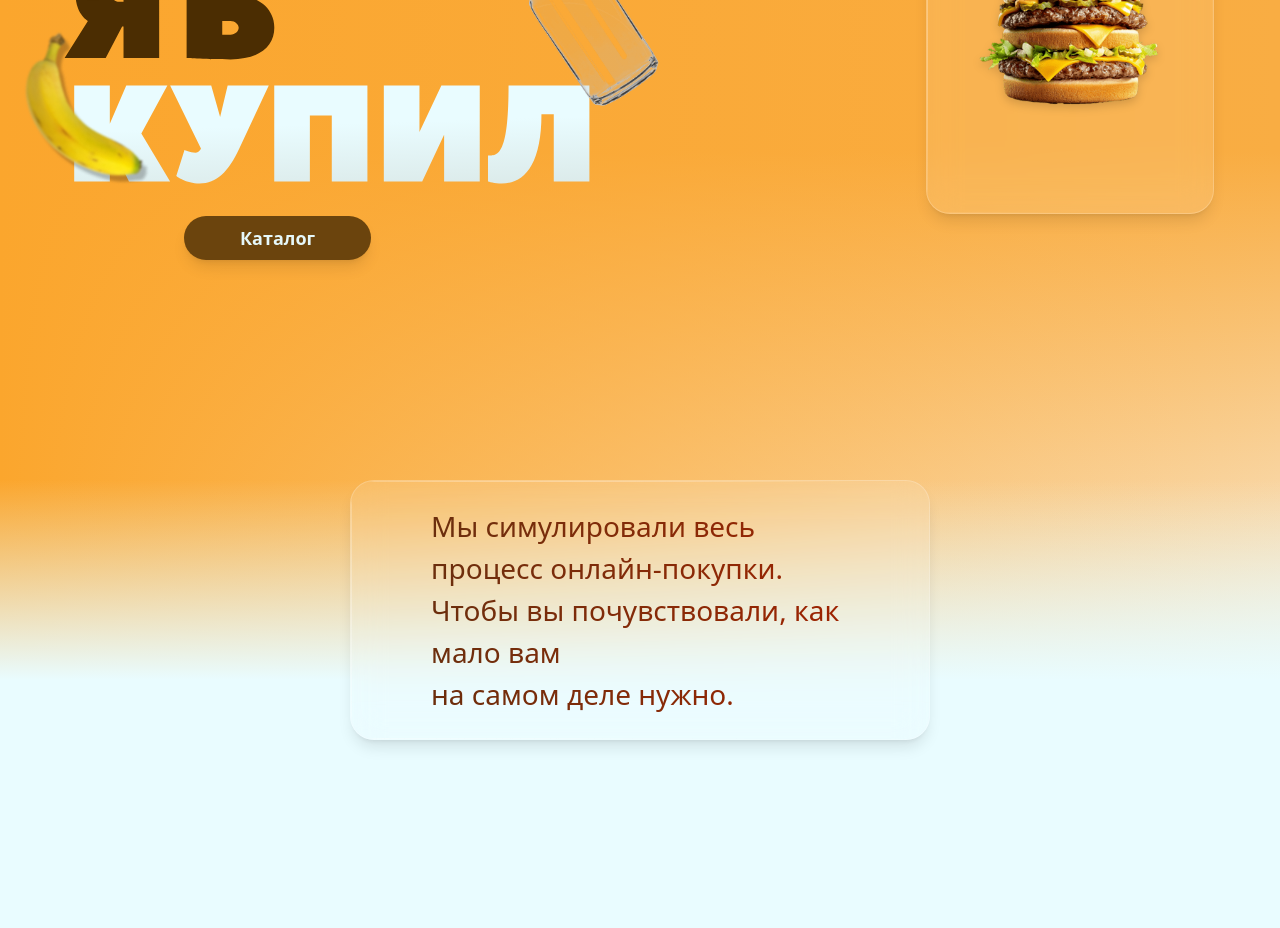
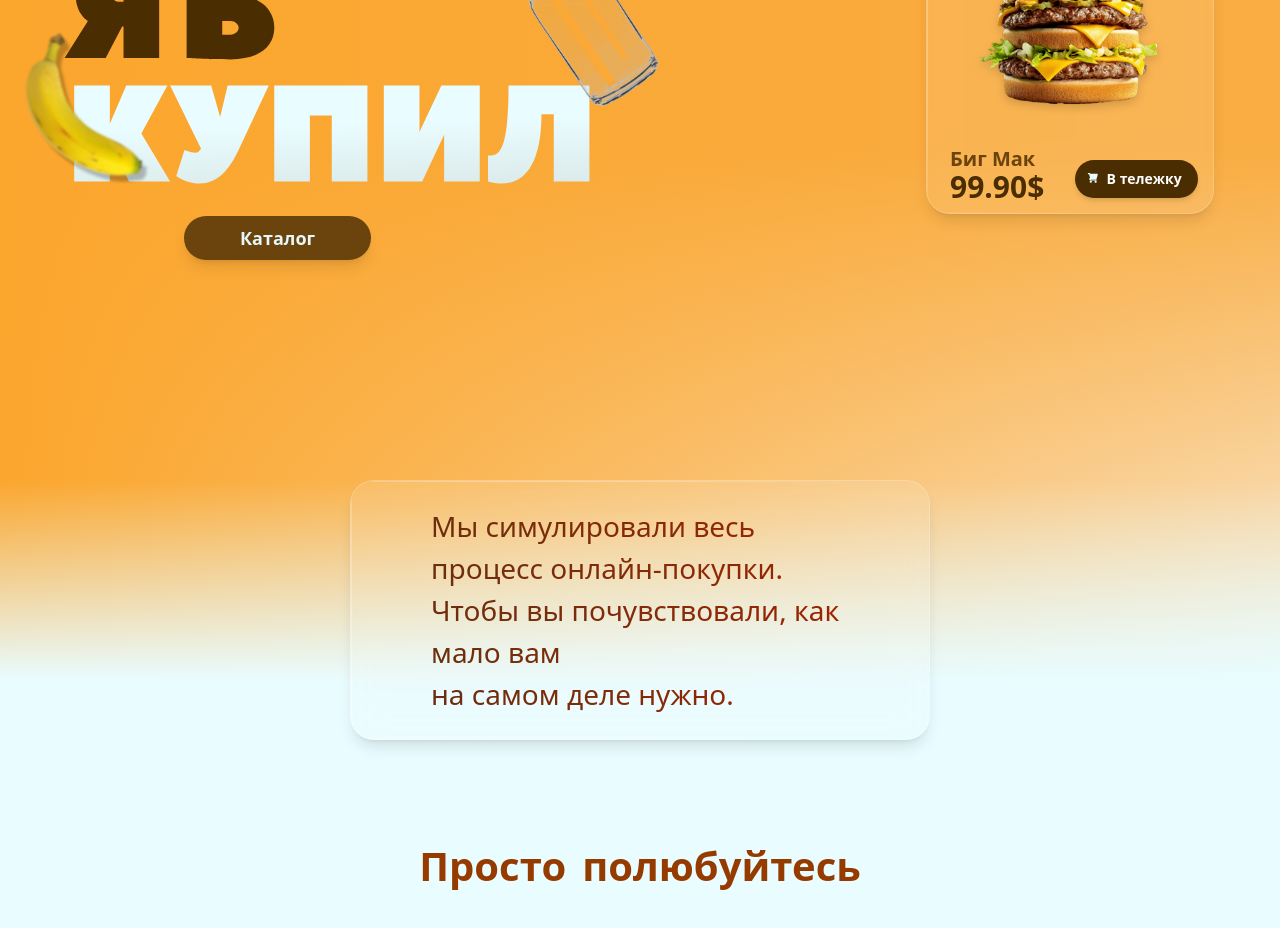
Before and after one commit to wilsonSev/yab-kupil, a Vue app: page / in a window 1280 px wide. Shown: the part 240-1168 px from the top of the page. Built offline with nearby package versions, Linux system fonts and the light colour scheme.

Commit message:
Starting the catalog view

```diff
--- /dev/null
+++ b/src/components/Greeting.vue
@@ -0,0 +1,61 @@
+<template>
+  <div class="container">
+    <transition-group name="fade-up" tag="div" class="words">
+      <span
+        v-for="(word, index) in words"
+        :key="index"
+        class="word"
+        v-show="visibleWords > index"
+        >
+        {{ word }}
+      </span>
+    </transition-group>
+  </div>
+</template>
+
+<script setup>
+import { ref, onMounted } from 'vue'
+
+const fullText = 'Просто полюбуйтесь'
+const words = fullText.split(' ')
+const visibleWords = ref(0)
+
+onMounted(()=> {
+  let i = 0
+  const interval = setInterval(() => {
+    if (i < words.length) {
+      visibleWords.value++
+      i++
+    } else {
+      clearInterval(interval)
+    }
+  }, 800)
+})
+</script>
+
+<style scoped>
+
+.words {
+  font-size: 40px;
+  font-weight: bold;
+  color: #963b00;
+  display: flex;
+  gap: 16px;
+  justify-content: center;
+}
+
+.fade-up-enter-active {
+  transition: opacity 0.6s ease, transform 0.6s ease;
+}
+.fade-up-leave-active {
+  transition: opacity 0.3s ease;
+}
+.fade-up-enter-from {
+  opacity: 0;
+  transform: translateY(40%);
+}
+.fade-up-enter-to {
+  opacity: 1;
+  transform: translateY(0);
+}
+</style>
--- a/src/components/Hero.vue
+++ b/src/components/Hero.vue
@@ -61,7 +61,7 @@
       </div>
       <div class="flex justify-center mt-4 w-[420px] transition-transform duration-15"
       :style="{ transform: `translateY(${scrollY * 0.05}px)` }">
-        <ProductCard image="/burger.png"  />
+        <ProductCard image="/burger.png" title="Биг Мак" price="99.90" />
       </div>
     </div>
   </div>
--- a/src/components/MainContent.vue
+++ b/src/components/MainContent.vue
@@ -30,9 +30,28 @@
         </div>
       </Glass>
     </div>
+    <div class="flex justify-center px-4 py-24"
+         :style="{ transform: `translateY(${scrollY * 0.05}px)` }">
+      <Greeting />
+    </div>
   </div>
 </template>
 <script setup>
 import Glass from "./Glass.vue"
+import Greeting from "./Greeting.vue"
 import ProductCard from "./ProductCard.vue"
+
+import { ref, onMounted, onBeforeUnmount } from 'vue'
+
+const scrollY = ref(0)
+const handleScroll = () => {
+  scrollY.value = window.scrollY
+}
+onMounted(() => {
+  window.addEventListener('scroll', handleScroll)
+})
+
+onBeforeUnmount(() => {
+  window.removeEventListener('scroll', handleScroll)
+})
 </script>
--- a/src/components/ProductCard.vue
+++ b/src/components/ProductCard.vue
@@ -1,12 +1,41 @@
 <template>
-  <Glass class="w-72 aspect-square">
+  <Glass class="w-72 aspect-square flex flex-col justify-between items-center p-4 text-center relative">
     <img :src="image" alt="Product image" class="w-58 mx-auto drop-shadow-lg" />
+    <div class="flex items-center justify-between mt-4 gap-2 w-68">
+      <div class="w-full text-left ml-4">
+        <h3 class="text-xl font-semibold text-[#6B440D] mt-6">{{ title }}</h3>
+        <p class="text-3xl font-bold text-[#4B2D02] -mt-1">{{ price }}$</p>
+      </div>
+      <button class="
+        leading-none
+        px-3 py-3
+        mt-8
+        mr-2
+      bg-[#4B2D02]
+      text-white text-sm font-semibold
+        rounded-full
+        shadow-md
+        hover:shadow-lg
+        hover:scale-102
+        active:scale-98
+        transition-all duration-200
+        w-64
+        flex
+        items-center
+        gap-2
+      ">
+        <img src="/CartIcon.svg" class="w-[12px] mb-[1px]">
+        <span>В тележку</span>
+      </button>
+    </div>
   </Glass>
 </template>
 
 <script setup>
 import Glass from "./Glass.vue"
 defineProps({
-  image: String
+  image: String,
+  title: String,
+  price: Number
 })
 </script>
```
Also changed, not shown: public/CartIcon.svg (added).
